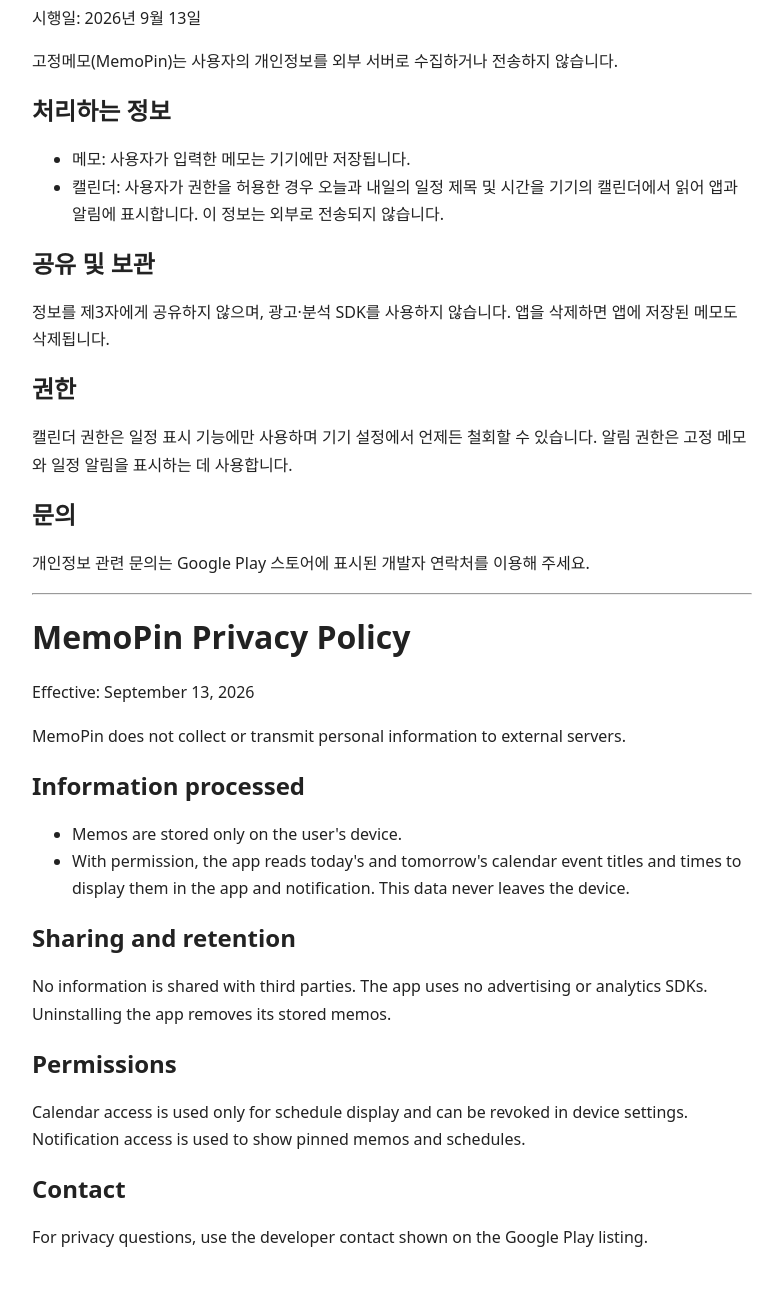
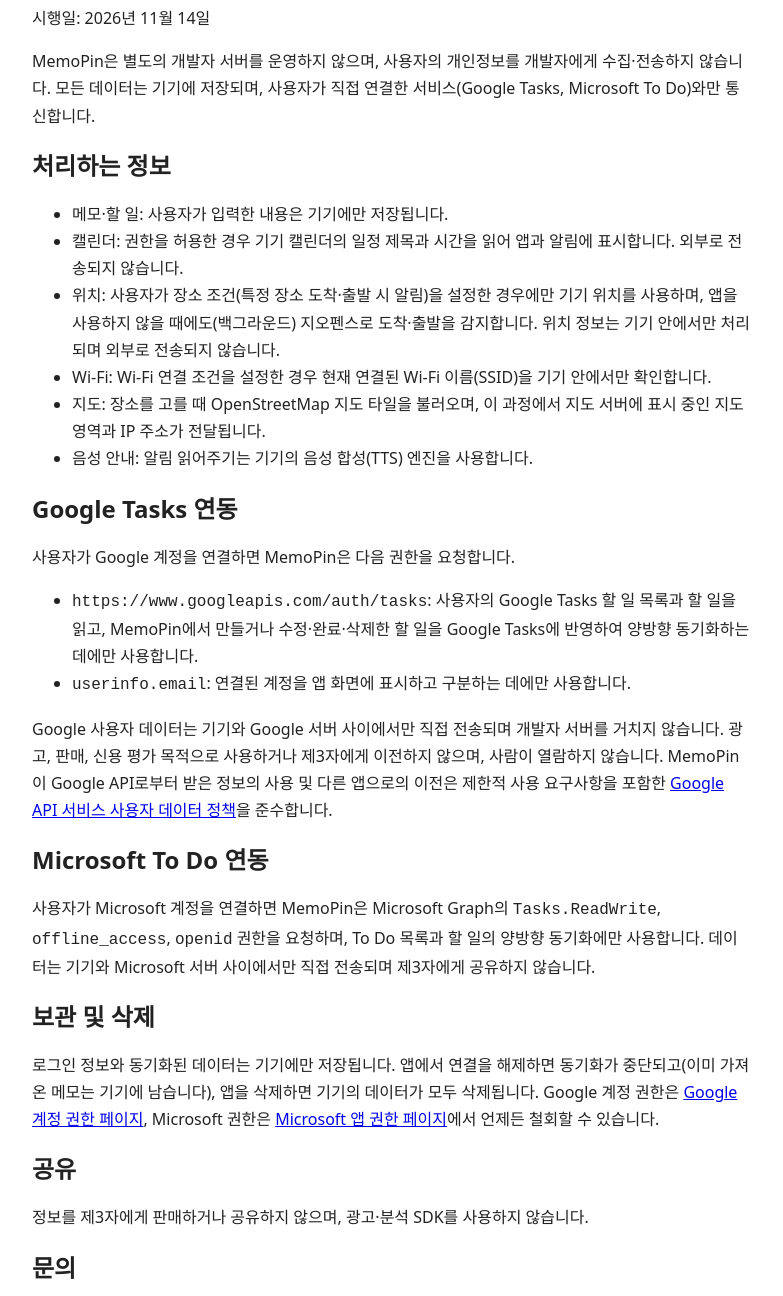
Before and after one commit to yeongjo/memopin-privacy, a plain HTML site: page index.html in a window 1280 px wide. Shown: the part 106-1402 px from the top of the page, without its empty margins (248-1031 px from the left). Drawn offline with Linux system fonts and the light colour scheme.

Commit message:
Add Google Tasks and Microsoft To Do sections to privacy policy
Co-Authored-By: Claude Opus 5.5 <noreply@anthropic.com>

```diff
--- a/index.html
+++ b/index.html
@@ -2,35 +2,61 @@
 <html lang="ko">
 <meta charset="utf-8">
 <meta name="viewport" content="width=device-width,initial-scale=1">
-<title>고정메모 개인정보처리방침</title>
+<title>MemoPin(고정메모) 개인정보처리방침</title>
 <style>body{max-width:720px;margin:48px auto;padding:0 20px;font:16px/1.7 system-ui;color:#222}h1,h2{line-height:1.3}</style>
-<h1>고정메모 개인정보처리방침</h1>
-<p>시행일: 2026년 9월 13일</p>
-<p>고정메모(MemoPin)는 사용자의 개인정보를 외부 서버로 수집하거나 전송하지 않습니다.</p>
+<h1>MemoPin(고정메모) 개인정보처리방침</h1>
+<p>시행일: 2026년 11월 14일</p>
+<p>MemoPin은 별도의 개발자 서버를 운영하지 않으며, 사용자의 개인정보를 개발자에게 수집·전송하지 않습니다. 모든 데이터는 기기에 저장되며, 사용자가 직접 연결한 서비스(Google Tasks, Microsoft To Do)와만 통신합니다.</p>
 <h2>처리하는 정보</h2>
 <ul>
-  <li>메모: 사용자가 입력한 메모는 기기에만 저장됩니다.</li>
-  <li>캘린더: 사용자가 권한을 허용한 경우 오늘과 내일의 일정 제목 및 시간을 기기의 캘린더에서 읽어 앱과 알림에 표시합니다. 이 정보는 외부로 전송되지 않습니다.</li>
+  <li>메모·할 일: 사용자가 입력한 내용은 기기에만 저장됩니다.</li>
+  <li>캘린더: 권한을 허용한 경우 기기 캘린더의 일정 제목과 시간을 읽어 앱과 알림에 표시합니다. 외부로 전송되지 않습니다.</li>
+  <li>위치: 사용자가 장소 조건(특정 장소 도착·출발 시 알림)을 설정한 경우에만 기기 위치를 사용하며, 앱을 사용하지 않을 때에도(백그라운드) 지오펜스로 도착·출발을 감지합니다. 위치 정보는 기기 안에서만 처리되며 외부로 전송되지 않습니다.</li>
+  <li>Wi-Fi: Wi-Fi 연결 조건을 설정한 경우 현재 연결된 Wi-Fi 이름(SSID)을 기기 안에서만 확인합니다.</li>
+  <li>지도: 장소를 고를 때 OpenStreetMap 지도 타일을 불러오며, 이 과정에서 지도 서버에 표시 중인 지도 영역과 IP 주소가 전달됩니다.</li>
+  <li>음성 안내: 알림 읽어주기는 기기의 음성 합성(TTS) 엔진을 사용합니다.</li>
 </ul>
-<h2>공유 및 보관</h2>
-<p>정보를 제3자에게 공유하지 않으며, 광고·분석 SDK를 사용하지 않습니다. 앱을 삭제하면 앱에 저장된 메모도 삭제됩니다.</p>
-<h2>권한</h2>
-<p>캘린더 권한은 일정 표시 기능에만 사용하며 기기 설정에서 언제든 철회할 수 있습니다. 알림 권한은 고정 메모와 일정 알림을 표시하는 데 사용합니다.</p>
+<h2>Google Tasks 연동</h2>
+<p>사용자가 Google 계정을 연결하면 MemoPin은 다음 권한을 요청합니다.</p>
+<ul>
+  <li><code>https://www.googleapis.com/auth/tasks</code>: 사용자의 Google Tasks 할 일 목록과 할 일을 읽고, MemoPin에서 만들거나 수정·완료·삭제한 할 일을 Google Tasks에 반영하여 양방향 동기화하는 데에만 사용합니다.</li>
+  <li><code>userinfo.email</code>: 연결된 계정을 앱 화면에 표시하고 구분하는 데에만 사용합니다.</li>
+</ul>
+<p>Google 사용자 데이터는 기기와 Google 서버 사이에서만 직접 전송되며 개발자 서버를 거치지 않습니다. 광고, 판매, 신용 평가 목적으로 사용하거나 제3자에게 이전하지 않으며, 사람이 열람하지 않습니다. MemoPin이 Google API로부터 받은 정보의 사용 및 다른 앱으로의 이전은 제한적 사용 요구사항을 포함한 <a href="https://developers.google.com/terms/api-services-user-data-policy">Google API 서비스 사용자 데이터 정책</a>을 준수합니다.</p>
+<h2>Microsoft To Do 연동</h2>
+<p>사용자가 Microsoft 계정을 연결하면 MemoPin은 Microsoft Graph의 <code>Tasks.ReadWrite</code>, <code>offline_access</code>, <code>openid</code> 권한을 요청하며, To Do 목록과 할 일의 양방향 동기화에만 사용합니다. 데이터는 기기와 Microsoft 서버 사이에서만 직접 전송되며 제3자에게 공유하지 않습니다.</p>
+<h2>보관 및 삭제</h2>
+<p>로그인 정보와 동기화된 데이터는 기기에만 저장됩니다. 앱에서 연결을 해제하면 동기화가 중단되고(이미 가져온 메모는 기기에 남습니다), 앱을 삭제하면 기기의 데이터가 모두 삭제됩니다. Google 계정 권한은 <a href="https://myaccount.google.com/permissions">Google 계정 권한 페이지</a>, Microsoft 권한은 <a href="https://account.live.com/consent/Manage">Microsoft 앱 권한 페이지</a>에서 언제든 철회할 수 있습니다.</p>
+<h2>공유</h2>
+<p>정보를 제3자에게 판매하거나 공유하지 않으며, 광고·분석 SDK를 사용하지 않습니다.</p>
 <h2>문의</h2>
 <p>개인정보 관련 문의는 Google Play 스토어에 표시된 개발자 연락처를 이용해 주세요.</p>
 <hr>
 <h1>MemoPin Privacy Policy</h1>
-<p>Effective: September 13, 2026</p>
-<p>MemoPin does not collect or transmit personal information to external servers.</p>
+<p>Effective: November 14, 2026</p>
+<p>MemoPin runs no developer server and does not collect or transmit personal information to the developer. All data stays on the device, and the app communicates only with services the user connects (Google Tasks, Microsoft To Do).</p>
 <h2>Information processed</h2>
 <ul>
-  <li>Memos are stored only on the user's device.</li>
-  <li>With permission, the app reads today's and tomorrow's calendar event titles and times to display them in the app and notification. This data never leaves the device.</li>
+  <li>Memos and tasks are stored only on the device.</li>
+  <li>Calendar: with permission, event titles and times are read from the device calendar for display. This data never leaves the device.</li>
+  <li>Location: used only when the user sets a place condition (remind on arriving at or leaving a place), including in the background via geofences. Location is processed on the device only and never transmitted.</li>
+  <li>Wi-Fi: when a Wi-Fi condition is set, the connected network name (SSID) is checked on the device only.</li>
+  <li>Map: when choosing a place, OpenStreetMap tiles are loaded, which shares the viewed map area and IP address with the tile server.</li>
+  <li>Spoken reminders use the device's text-to-speech engine.</li>
 </ul>
-<h2>Sharing and retention</h2>
-<p>No information is shared with third parties. The app uses no advertising or analytics SDKs. Uninstalling the app removes its stored memos.</p>
-<h2>Permissions</h2>
-<p>Calendar access is used only for schedule display and can be revoked in device settings. Notification access is used to show pinned memos and schedules.</p>
+<h2>Google Tasks integration</h2>
+<p>When the user connects a Google account, MemoPin requests:</p>
+<ul>
+  <li><code>https://www.googleapis.com/auth/tasks</code>: to read the user's Google Tasks lists and tasks and to write tasks created, edited, completed or deleted in MemoPin back to Google Tasks (two-way sync). It is used for nothing else.</li>
+  <li><code>userinfo.email</code>: only to show and identify the connected account in the app.</li>
+</ul>
+<p>Google user data travels directly between the device and Google; it never passes through a developer server. It is not used for advertising, sold, used for credit decisions, transferred to third parties, or read by humans. MemoPin's use and transfer to any other app of information received from Google APIs will adhere to the <a href="https://developers.google.com/terms/api-services-user-data-policy">Google API Services User Data Policy</a>, including the Limited Use requirements.</p>
+<h2>Microsoft To Do integration</h2>
+<p>When the user connects a Microsoft account, MemoPin requests the Microsoft Graph permissions <code>Tasks.ReadWrite</code>, <code>offline_access</code> and <code>openid</code>, used only for two-way sync of To Do lists and tasks. Data travels directly between the device and Microsoft and is not shared with third parties.</p>
+<h2>Retention and deletion</h2>
+<p>Sign-in data and synced data are stored only on the device. Disconnecting in the app stops syncing (already imported memos stay on the device); uninstalling the app deletes all of its data from the device. Access can be revoked at any time at <a href="https://myaccount.google.com/permissions">Google Account permissions</a> or <a href="https://account.live.com/consent/Manage">Microsoft app permissions</a>.</p>
+<h2>Sharing</h2>
+<p>No information is sold or shared with third parties. The app uses no advertising or analytics SDKs.</p>
 <h2>Contact</h2>
 <p>For privacy questions, use the developer contact shown on the Google Play listing.</p>
 </html>
```
Also changed, not shown: 1 other file.
